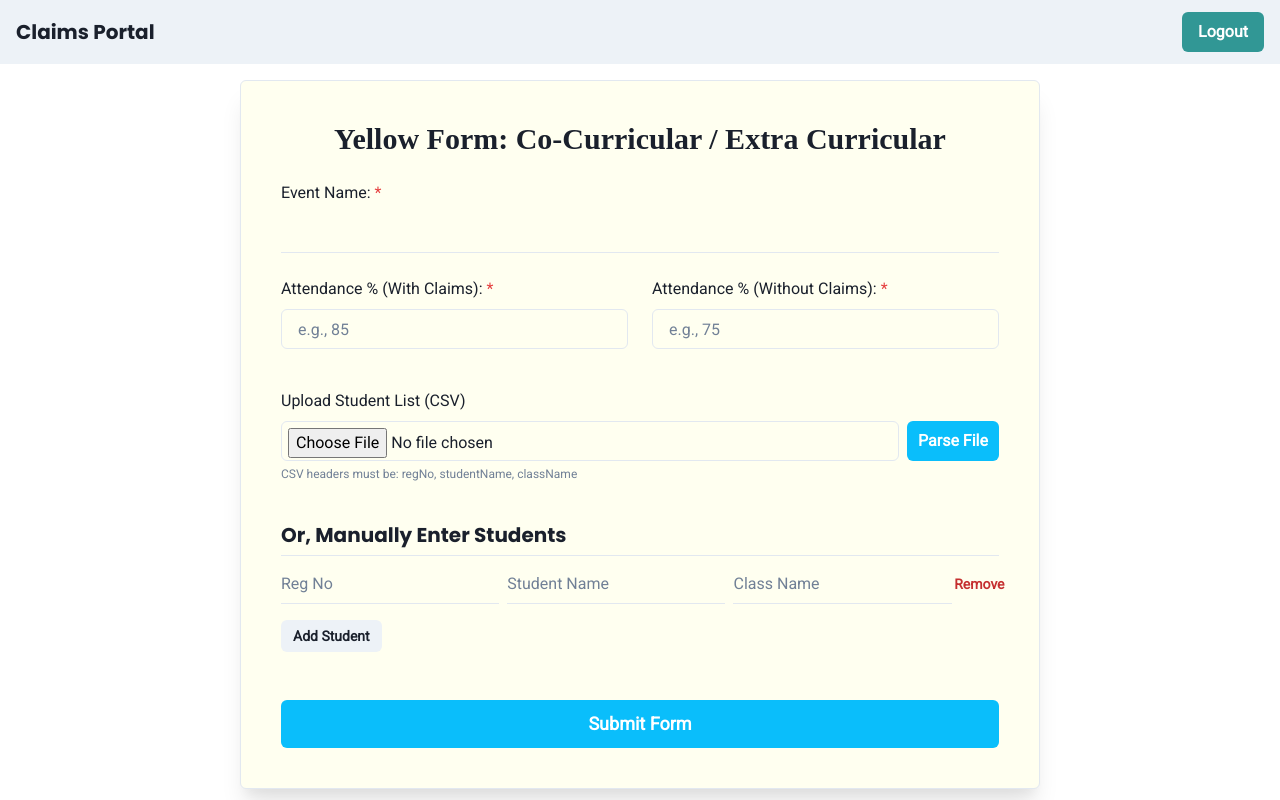
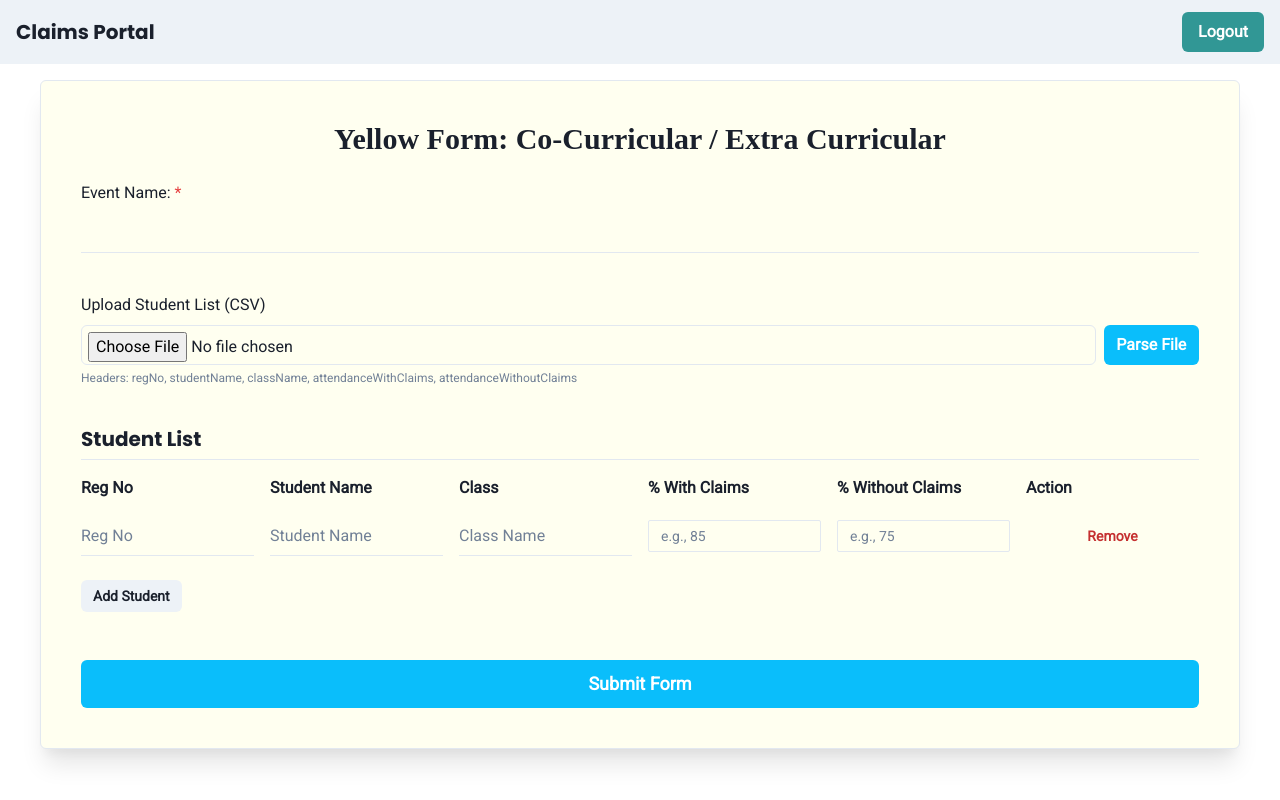
Before and after one commit to DOCANALYTICA-repository/claims-site, a React (Vite) app in the folder frontend/: page /yellow-form in a window 1280 px wide. Built offline with nearby package versions, Linux system fonts and the light colour scheme; sample sign-in values are in the browser's storage.

Commit message:
yellow form attendance fix 3

```diff
--- a/frontend/src/pages/YellowFormPage.jsx
+++ b/frontend/src/pages/YellowFormPage.jsx
@@ -13,19 +13,45 @@ function YellowFormPage() {
   const toast = useToast();
 
   const [eventName, setEventName] = useState('');
-  const [attendanceWithClaims, setAttendanceWithClaims] = useState('');
-  const [attendanceWithoutClaims, setAttendanceWithoutClaims] = useState('');
-  const [students, setStudents] = useState([{ regNo: '', studentName: '', className: '' }]);
+  // THE FIX: Move attendance fields into the student object
+  const [students, setStudents] = useState([{
+    regNo: '',
+    studentName: '',
+    className: '',
+    attendanceWithClaims: '',
+    attendanceWithoutClaims: ''
+  }]);
   const [file, setFile] = useState(null);
 
   const handleStudentChange = (index, event) => {
+    const values = [...students];
+    // This now handles both text inputs and number inputs from Chakra
+    if (typeof event === 'object' && event.target) {
+      values[index][event.target.name] = event.target.value;
+    } else {
+      // This handles the NumberInput's onChange, which just passes the value
+      // We need to know which field it was for. Let's assume we pass the name.
+      // Let's refactor this to be simpler.
+    }
+    setStudents(values);
+  };
+
+  // A simpler set of handlers for clarity
+  const handleStudentTextChange = (index, event) => {
     const values = [...students];
     values[index][event.target.name] = event.target.value;
     setStudents(values);
   };
 
+  const handleStudentNumberChange = (index, name, value) => {
+    const values = [...students];
+    values[index][name] = value;
+    setStudents(values);
+  };
+
+
   const addStudentRow = () => {
-    setStudents([...students, { regNo: '', studentName: '', className: '' }]);
+    setStudents([...students, { regNo: '', studentName: '', className: '', attendanceWithClaims: '', attendanceWithoutClaims: '' }]);
   };
 
   const removeStudentRow = (index) => {
@@ -44,7 +70,15 @@ function YellowFormPage() {
       header: true,
       skipEmptyLines: true,
       complete: (results) => {
-        setStudents(results.data);
+        // Ensure all fields are present, even if missing from CSV
+        const parsedStudents = results.data.map(student => ({
+            regNo: student.regNo || '',
+            studentName: student.studentName || '',
+            className: student.className || '',
+            attendanceWithClaims: student.attendanceWithClaims || '',
+            attendanceWithoutClaims: student.attendanceWithoutClaims || ''
+        }));
+        setStudents(parsedStudents);
         toast({ title: 'File Parsed', description: `${results.data.length} students loaded.`, status: 'success', duration: 3000, isClosable: true });
       },
     });
@@ -57,9 +91,7 @@ function YellowFormPage() {
         formType: 'Yellow',
         formData: {
           eventName,
-          students,
-          attendanceWithClaims,
-          attendanceWithoutClaims,
+          students, // The students array now contains all the data
         },
       };
       await formService.createForm(newFormData);
@@ -71,7 +103,7 @@ function YellowFormPage() {
   };
 
   return (
-    <Box as="form" onSubmit={onSubmit} p={10} borderWidth="1px" borderRadius="md" boxShadow="xl" maxW="800px" mx="auto" bg="yellow.50">
+    <Box as="form" onSubmit={onSubmit} p={10} borderWidth="1px" borderRadius="md" boxShadow="xl" maxW="1200px" mx="auto" bg="yellow.50">
       <VStack spacing={6} align="stretch">
         <Heading as="h1" size="lg" textAlign="center" fontFamily="serif">
           Yellow Form: Co-Curricular / Extra Curricular
@@ -82,43 +114,40 @@ function YellowFormPage() {
           <Input variant="flushed" type="text" value={eventName} onChange={(e) => setEventName(e.target.value)} />
         </FormControl>
 
-        <Grid templateColumns="repeat(2, 1fr)" gap={6}>
-          <GridItem>
-            <FormControl isRequired>
-              <FormLabel>Attendance % (With Claims):</FormLabel>
-              <NumberInput min={0} max={100} value={attendanceWithClaims} onChange={(valStr, valNum) => setAttendanceWithClaims(valNum)}>
-                <NumberInputField variant="flushed" placeholder="e.g., 85" />
-              </NumberInput>
-            </FormControl>
-          </GridItem>
-          <GridItem>
-            <FormControl isRequired>
-              <FormLabel>Attendance % (Without Claims):</FormLabel>
-              <NumberInput min={0} max={100} value={attendanceWithoutClaims} onChange={(valStr, valNum) => setAttendanceWithoutClaims(valNum)}>
-                <NumberInputField variant="flushed" placeholder="e.g., 75" />
-              </NumberInput>
-            </FormControl>
-          </GridItem>
-        </Grid>
-
         <Box pt={4}>
           <FormLabel>Upload Student List (CSV)</FormLabel>
           <HStack>
             <Input type="file" accept=".csv" p={1.5} onChange={handleFileChange} />
             <Button onClick={parseFile} disabled={!file} colorScheme="brand">Parse File</Button>
           </HStack>
-          <Text fontSize="xs" color="gray.500" mt={1}>CSV headers must be: regNo, studentName, className</Text>
+          <Text fontSize="xs" color="gray.500" mt={1}>Headers: regNo, studentName, className, attendanceWithClaims, attendanceWithoutClaims</Text>
         </Box>
 
-        <VStack spacing={2} align="stretch">
-          <Heading as="h3" size="md" mt={4} borderBottomWidth="1px" pb={2}>Or, Manually Enter Students</Heading>
+        <VStack spacing={4} align="stretch">
+          <Heading as="h3" size="md" mt={4} borderBottomWidth="1px" pb={2}>Student List</Heading>
+          {/* Table headers */}
+          <Grid templateColumns="repeat(6, 1fr)" gap={4} fontWeight="bold">
+            <GridItem>Reg No</GridItem>
+            <GridItem>Student Name</GridItem>
+            <GridItem>Class</GridItem>
+            <GridItem>% With Claims</GridItem>
+            <GridItem>% Without Claims</GridItem>
+            <GridItem>Action</GridItem>
+          </Grid>
+
           {students.map((student, index) => (
-            <HStack key={index} spacing={2}>
-              <Input variant="flushed" placeholder="Reg No" name="regNo" value={student.regNo} onChange={(e) => handleStudentChange(index, e)} />
-              <Input variant="flushed" placeholder="Student Name" name="studentName" value={student.studentName} onChange={(e) => handleStudentChange(index, e)} />
-              <Input variant="flushed" placeholder="Class Name" name="className" value={student.className} onChange={(e) => handleStudentChange(index, e)} />
-              <Button size="sm" colorScheme="red" variant="ghost" onClick={() => removeStudentRow(index)}>Remove</Button>
-            </HStack>
+            <Grid key={index} templateColumns="repeat(6, 1fr)" gap={4} alignItems="center">
+                <Input variant="flushed" placeholder="Reg No" name="regNo" value={student.regNo} onChange={(e) => handleStudentTextChange(index, e)} />
+                <Input variant="flushed" placeholder="Student Name" name="studentName" value={student.studentName} onChange={(e) => handleStudentTextChange(index, e)} />
+                <Input variant="flushed" placeholder="Class Name" name="className" value={student.className} onChange={(e) => handleStudentTextChange(index, e)} />
+                <NumberInput size="sm" min={0} max={100} value={student.attendanceWithClaims} onChange={(valStr, valNum) => handleStudentNumberChange(index, 'attendanceWithClaims', valNum)}>
+                  <NumberInputField variant="flushed" placeholder="e.g., 85" />
+                </NumberInput>
+                <NumberInput size="sm" min={0} max={100} value={student.attendanceWithoutClaims} onChange={(valStr, valNum) => handleStudentNumberChange(index, 'attendanceWithoutClaims', valNum)}>
+                  <NumberInputField variant="flushed" placeholder="e.g., 75" />
+                </NumberInput>
+                <Button size="sm" colorScheme="red" variant="ghost" onClick={() => removeStudentRow(index)}>Remove</Button>
+            </Grid>
           ))}
           <Button size="sm" onClick={addStudentRow} alignSelf="flex-start" mt={2}>Add Student</Button>
         </VStack>
```
